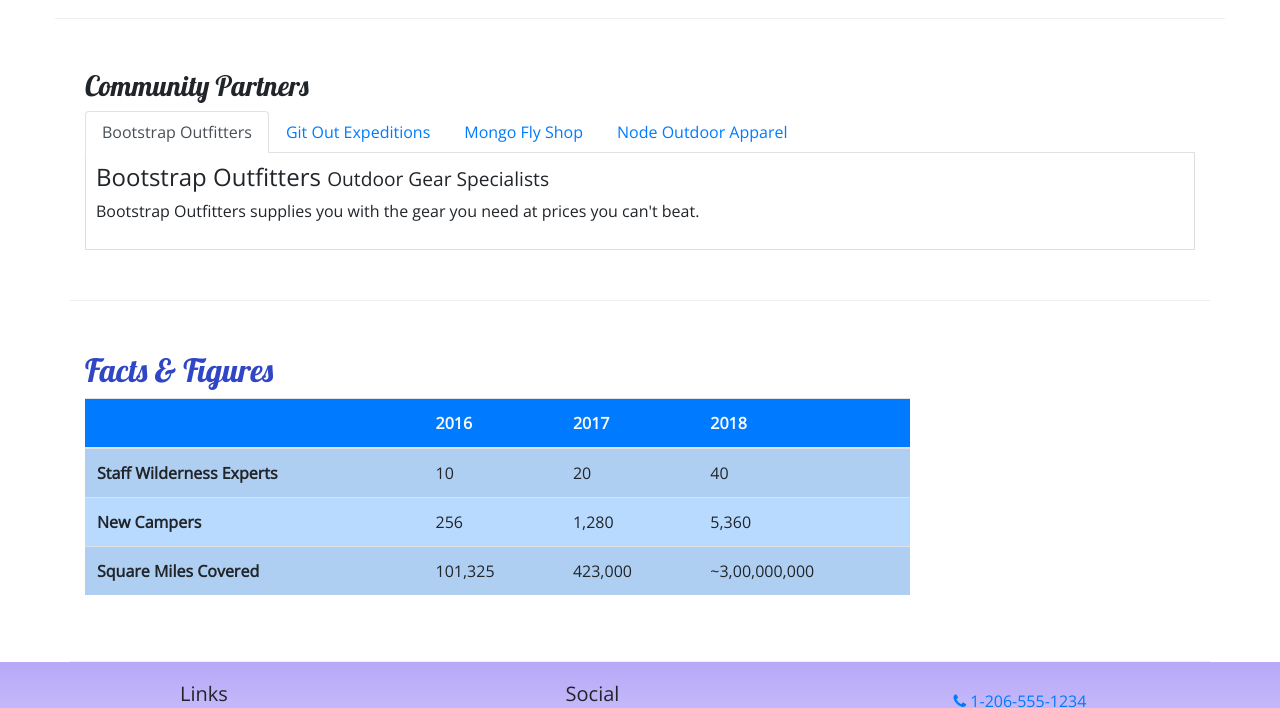
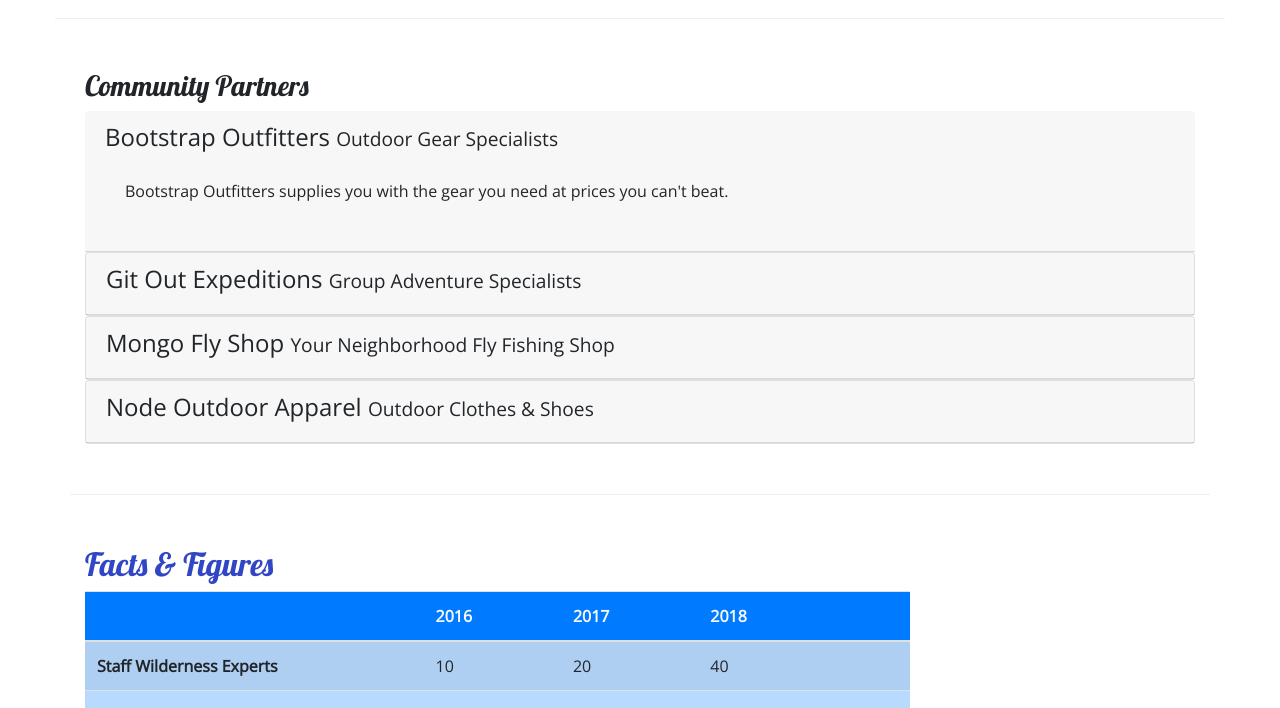
Before and after one commit to docslinger/nucampsite, a website: page aboutus.html in a window 1280 px wide. Shown: the part 810-1518 px from the top of the page. Drawn offline with nearby package versions, Linux system fonts and the light colour scheme.

Commit message:
Accordion

```diff
--- a/aboutus.html
+++ b/aboutus.html
@@ -98,36 +98,58 @@
             <div class = "row row-content">
                 <div class = "col">
                     <h3>Community Partners</h3>
-                    <ul class="nav nav-tabs">
-                        <li class="nav-item">
-                            <a class="nav-link active" href="#bootstrap" role="tab" data-toggle="tab">Bootstrap Outfitters<a></li>
-                        </li>
-                        <li class="nav-item">
-                            <a class="nav-link" href="#git" role="tab" data-toggle="tab">Git Out Expeditions<a></li>
-                        <li class="nav-item">
-                            <a class="nav-link" href="#mongo" role="tab" data-toggle="tab">Mongo Fly Shop<a></li>
-                        <li class="nav-item">
-                            <a class="nav-link" href="#node" role="tab" data-toggle="tab">Node Outdoor Apparel<a></li>
-                    </ul>
-                    <div class="tab-content">
-                        <div role="tabpanel" class="tab-pane fade show active" id="bootstrap">
-                            <h4>Bootstrap Outfitters <small> Outdoor Gear Specialists </small></h4>
-                            <p class="d-none d-sm-block"> Bootstrap Outfitters supplies you with the gear you need at prices you can't beat. </p>
+                    <div id="accordion">
+                        <div role="tab" class="card-header">
+                            <h4>
+                                <a data-toggle="collapse" data-target="#bootstrap">Bootstrap Outfitters <small> Outdoor Gear Specialists </small>
+                                </a>
+                            </h4>
+                            <div class="collapse show" id="bootstrap" data-parent="#accordion">
+                                <div class="card-body">
+                                    <p class="d-none d-sm-block"> Bootstrap Outfitters supplies you with the gear you need at prices you can't beat. </p>
+                                </div>
+                            </div>
+                        </div>
+                        <div class="card">
+                            <div role="tab" class="card-header">
+                                <h4>
+                                    <a class="collapsed" data-toggle="collapse" data-target="#git">Git Out Expeditions <small> Group Adventure Specialists </small>
+                                    </a>
+                                </h4>
+                                <div class="collapse" id="git" data-parent="#accordion">
+                                    <div class="card-body">
+                                        <p class="d-none d-sm-block"> Join Git Out Expeditions to explore new horizons with a group of other adventurers. </p>
+                                    </div>
+                                </div>
+                            </div>
                         </div>
 
-                        <div role="tabpanel" class="tab-pane fade" id="git">
-                            <h4> Git Out Expeditions <small> Group Adventure Expeditions </small></h4>
-                            <p class="d-none d-sm-block"> Join Git Out Expeditions to explore new horizons with a group of other adventurers. </p>
+                        <div class="card">
+                            <div role="tab" class="card-header">
+                                <h4>
+                                    <a class="collapsed" data-toggle="collapse"  data-target="#mongo">Mongo Fly Shop <small> Your Neighborhood Fly Fishing Shop </small>
+                                    </a>
+                                </h4>
+                                <div class="collapse" id="mongo" data-parent="#accordion">
+                                    <div class="card-body">
+                                        <p class="d-none d-sm-block"> Need a new fishing pole, a tacklebox, or flies of all kinds? Stop by Mongo Fly Shop. </p>
+                                    </div>
+                                </div>
+                            </div>
                         </div>
 
-                        <div role="tabpanel" class="tab-pane fade" id="mongo">
-                            <h4> Mongo Fly Shop <small> Your Neighborhood Fly Fishing Shop </small></h4>
-                            <p class="d-none d-sm-block"> Need a new fishing pole, a tacklebox, or flies of all kinds? Stop by Mongo Fly Shop. </p>
-                        </div>
-
-                        <div role="tabpanel" class="tab-pane fade" id="node">
-                            <h4> Node Outdoor Apparel <small> Outdoor Clothes & Shoes </small></h4>
-                            <p class="d-none d-sm-block"> From polar fleeces to swimsuits, hiking boots to waders, a visit to Node will be sure to get you covered. </p>
+                        <div class="card">
+                            <div role="tab" class="card-header">
+                                <h4>
+                                    <a class="collapsed" data-toggle="collapse"  data-target="#node">Node Outdoor Apparel <small> Outdoor Clothes & Shoes </small>
+                                    </a>
+                                </h4>
+                                <div class="collapse" id="node" data-parent="#accordion">
+                                    <div class="card-body">
+                                        <p class="d-none d-sm-block"> From polar fleeces to swimsuits, hiking boots to waders, a visit to Node will be sure to get you covered. </p>
+                                    </div>
+                                </div>
+                            </div>
                         </div>
                     </div>
                 </div>
--- a/css/styles.css
+++ b/css/styles.css
@@ -35,9 +35,3 @@ header h2 {
 .navbar {
     background-color: #901CAD;
 }
-
-.tab-content {
-    border: 1px solid #DDD;
-    border-top: none;
-    padding: 10px;
-}
```
